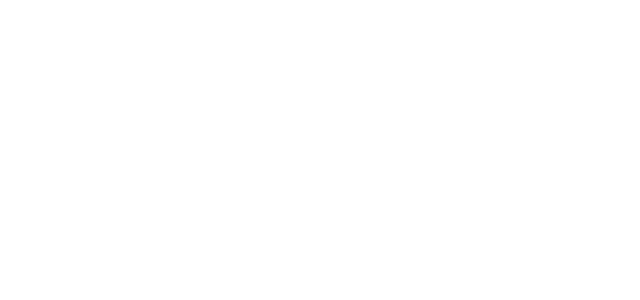
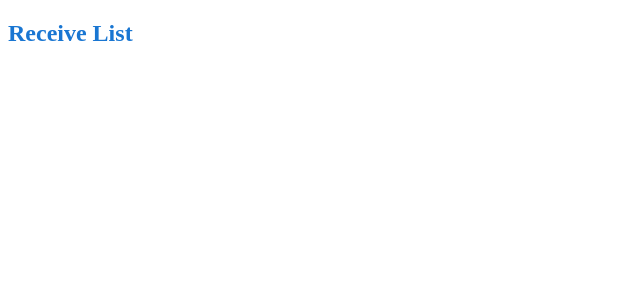
Before and after one commit to Yamato-Thai/wms-frontend-new, an Angular app: page /inbound/receive-list in a window 1280 px wide. Before the commit this address led to /. Shown: the top 300 px of the page, without its empty margins (0-640 px from the left). Built offline with nearby package versions, Linux system fonts and the light colour scheme.

Commit message:
setup inbound and link

```diff
--- a/src/app/app.routes.ts
+++ b/src/app/app.routes.ts
@@ -1,3 +1,9 @@
+
 import { Routes } from '@angular/router';
 
-export const routes: Routes = [];
+export const routes: Routes = [
+	{
+		path: 'inbound',
+		loadChildren: () => import('./inbound/inbound.routes').then(m => m.routes)
+	}
+];
--- /dev/null
+++ b/src/app/inbound/receive-list.component.html
@@ -0,0 +1 @@
+<h2>Receive List</h2>
--- /dev/null
+++ b/src/app/inbound/receive-list.component.scss
@@ -0,0 +1,3 @@
+h2 {
+  color: #1976d2;
+}
--- a/src/main.ts
+++ b/src/main.ts
@@ -1,6 +1,11 @@
 import { bootstrapApplication } from '@angular/platform-browser';
 import { appConfig } from './app/app.config';
 import { AppComponent } from './app/app.component';
+import { routes } from './app/app.routes';
+import { provideRouter } from '@angular/router';
 
-bootstrapApplication(AppComponent, appConfig)
-  .catch((err) => console.error(err));
+bootstrapApplication(AppComponent, {
+  providers: [
+    provideRouter(routes)
+  ]
+});
```
Also changed, not shown: src/app/inbound/inbound.routes.ts (added, +7 -0 lines), src/app/inbound/receive-list.component.ts (added, +9 -0 lines), 1 other file (tests, documents, lock files or other folders).
